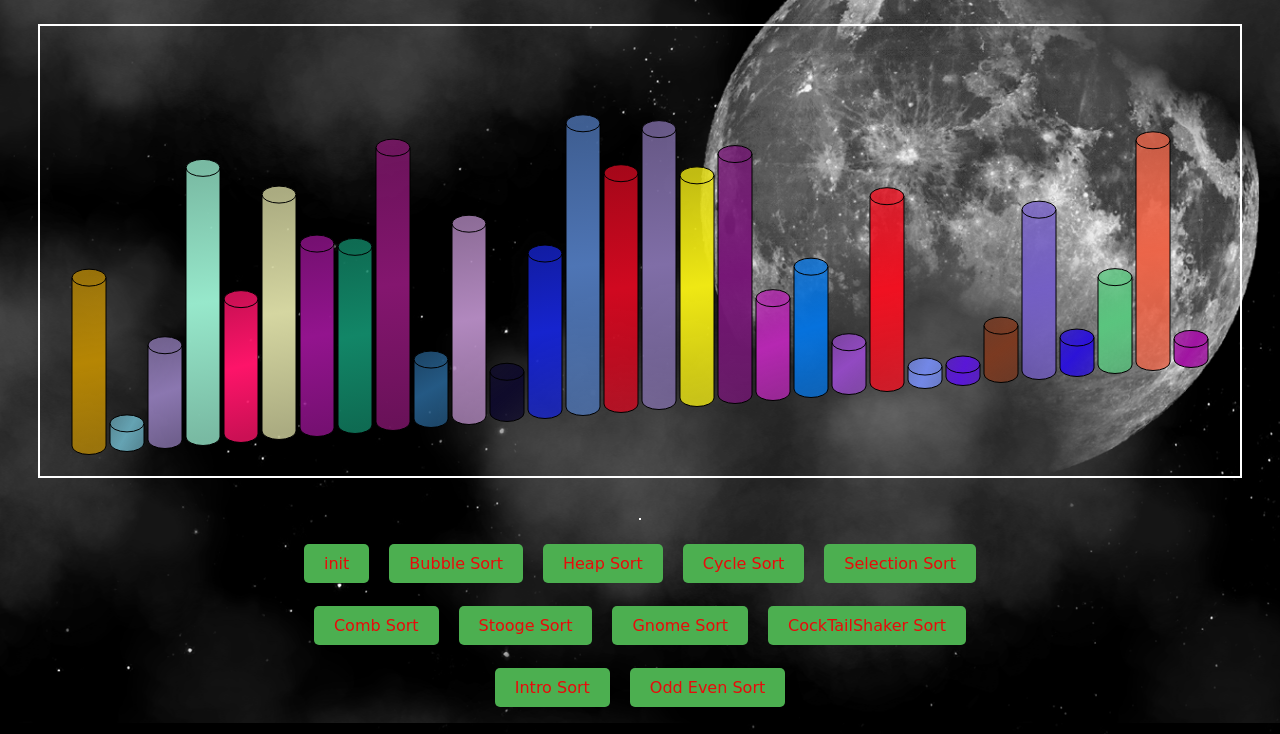
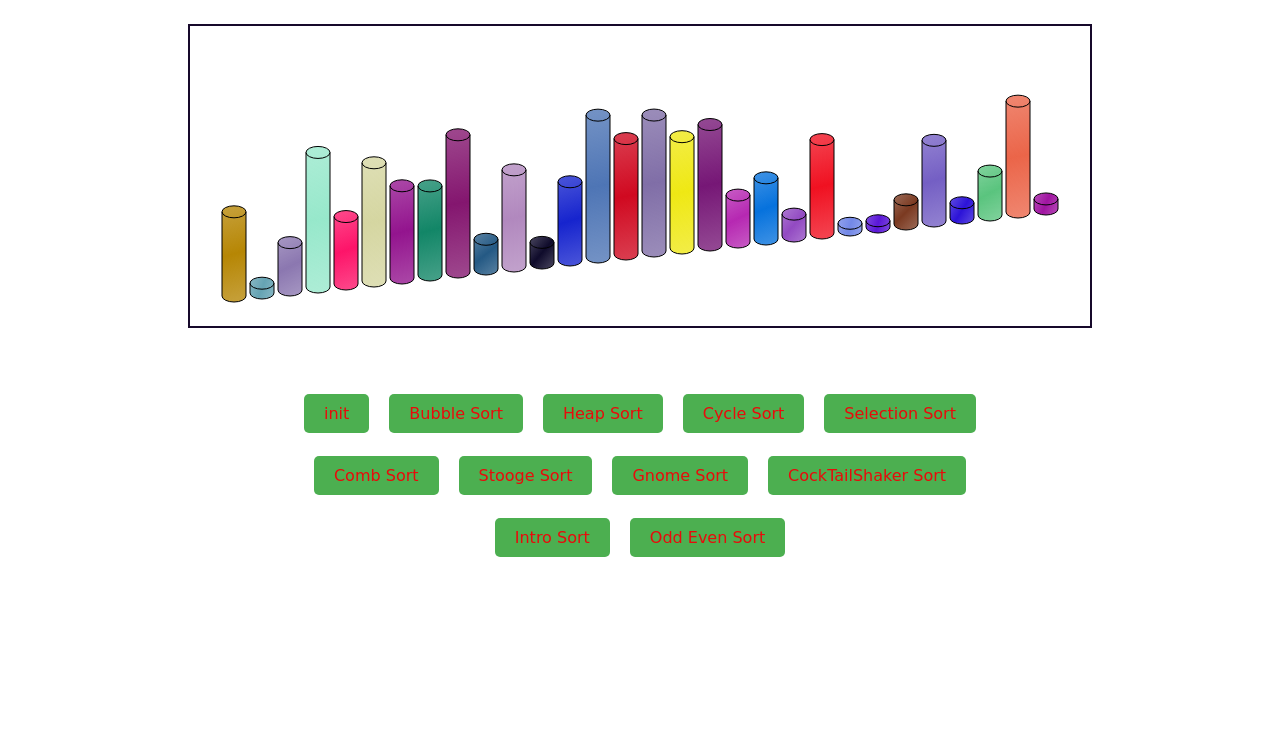
Before and after one commit to Deepakdekisugi/Javascript_projects, a plain HTML site: page Complex Sort/index.html in a window 1280 px wide. Shown: the part 77-811 px from the top of the page. Drawn offline with Linux system fonts and the light colour scheme.

Commit message:
customize few setting

```diff
--- a/Complex Sort/column.js
+++ b/Complex Sort/column.js
@@ -41,7 +41,7 @@ class Column{
 
 
 
-    jump(frameCount = 40) {
+    jump(frameCount = 60) {
         for (let i = 1; i <= frameCount; i++) {
             const t = i / frameCount;
             const u = Math.sin(t * Math.PI);
--- a/Complex Sort/index.html
+++ b/Complex Sort/index.html
@@ -6,19 +6,11 @@
     <meta name="viewport" content="width=device-width, initial-scale=1.0">
     <link rel="stylesheet" href="https://fonts.googleapis.com/css2?family=Press+Start+2P&display=swap" />
     <link rel="stylesheet" href="style.css">
-    <img src="anime.png" class="anime__animated anime__fadeIn" />
 
     <title>Complex Sorting Visualizer</title>
 </head>
 
 <body>
-
-    <div class="background-container">
-        <img src="moon2.png" alt="">
-        <div class="stars"></div>
-        <div class="twinkling"></div>
-        <div class="clouds"></div>
-    </div>
 
 
     <h1>Complex Sorting Visualizer</h1>
--- a/Complex Sort/script.js
+++ b/Complex Sort/script.js
@@ -1,5 +1,5 @@
-myCanvas.width = 1200;
-myCanvas.height = 450;
+myCanvas.width = 900;
+myCanvas.height = 300;
 const margin = 30;
 const n = 30;
 const array = [];
@@ -8,7 +8,7 @@ const cols = [];
 const spacing = (myCanvas.width - margin * 2) / n;
 const ctx = myCanvas.getContext("2d");
 
-const maxColumnHeight = 300;
+const maxColumnHeight = 150;
 
 init();
 
--- a/Complex Sort/style.css
+++ b/Complex Sort/style.css
@@ -5,117 +5,18 @@ body{
     font-family: 'Press Start 2P', cursive;
 }
 
-@keyframes move-background {
-    from {
-          -webkit-transform: translate3d(0px, 0px, 0px);
-      }
-      to {
-          -webkit-transform: translate3d(1000px, 0px, 0px);
-      }
-  }
-  @-webkit-keyframes move-background {
-    from {
-          -webkit-transform: translate3d(0px, 0px, 0px);
-      }
-      to {
-          -webkit-transform: translate3d(1000px, 0px, 0px);
-      }
-  }
 
-  @-moz-keyframes move-background {
-      from {
-          -webkit-transform: translate3d(0px, 0px, 0px);
-      }
-      to {
-          -webkit-transform: translate3d(1000px, 0px, 0px);
-      }
-  }
-
-      @-webkit-keyframes move-background {
-      from {
-          -webkit-transform: translate3d(0px, 0px, 0px);
-      }
-      to {
-          -webkit-transform: translate3d(1000px, 0px, 0px);
-      }
-  }
-
-  .background-container{
-      position: fixed;
-      top: 0;
-      left:0;
-      height: 110vh;
-      bottom: 0;
-      right: 0;
-  }
-
-  .stars {
-   background: black url("stars.png") repeat;
-   position: absolute;
-      top: 0;
-      bottom: 0;
-      left: 0;
-      right: 0;
-      display: block;
-        z-index: 1;
-  }
-
-  .twinkling{
-      width:10000px;
-      height: 100vh;
-      background: transparent url("twinkling.png") repeat;
-      background-size: 1000px 1000px;
-      position: absolute;
-      right: 0;
-      top: 0;
-      bottom: 0;
-      z-index: 2;
-
-      -moz-animation:move-background 70s linear infinite;
-    -ms-animation:move-background 70s linear infinite;
-    -o-animation:move-background 70s linear infinite;
-    -webkit-animation:move-background 70s linear infinite;
-    animation:move-background 70s linear infinite;
-
-  }
-
-  .clouds{
-      width:10000px;
-      height: 100vh;
-      background: transparent url("clouds_repeat.png") repeat;
-      background-size: 1000px 1000px;
-      position: absolute;
-      right: 0;
-      top: 0;
-      bottom: 0;
-      z-index: 3;
-
-     -moz-animation:move-background 150s linear infinite;
-    -ms-animation:move-background 150s linear infinite;
-    -o-animation:move-background 150s linear infinite;
-    -webkit-animation:move-background 150s linear infinite;
-    animation:move-background 150s linear infinite;
-  }
-  img{
-    height: 70vh;
-    width:70vh;
-    position: absolute;
-    z-index: 3;
-    right: 20px;
-  }
 
 h1 {
     font-size: 2em;
     margin-bottom: 20px;
     color: rgb(16, 163, 158);
-    z-index: 4;
     position: relative;
 }
 
 canvas {
-    border: 2px solid #fff;
+    border: 2px solid #17092b;
     margin: 20px 0;
-    z-index: 4;
 }
 
 button {
@@ -130,7 +31,6 @@ button {
     margin: 4px 2px;
     cursor: pointer;
     border-radius: 5px;
-    z-index: 4;
     font-family: cursive;
     transition: transform 0.3s ease-in-out
 }
@@ -138,19 +38,14 @@ button {
 button:hover {
     background-color: #cf1812;
     color: rgb(10, 202, 39);
-    z-index: 4;
     transform: scale(1.2);
 }
 
 hr {
     border: 1px solid #fff;
     margin: 20px 0;
-    z-index: 4;
 }
 
 div {
     margin-bottom: 15px;
-    z-index: 4;
 }
-
-/* Add more styles as needed */
```
